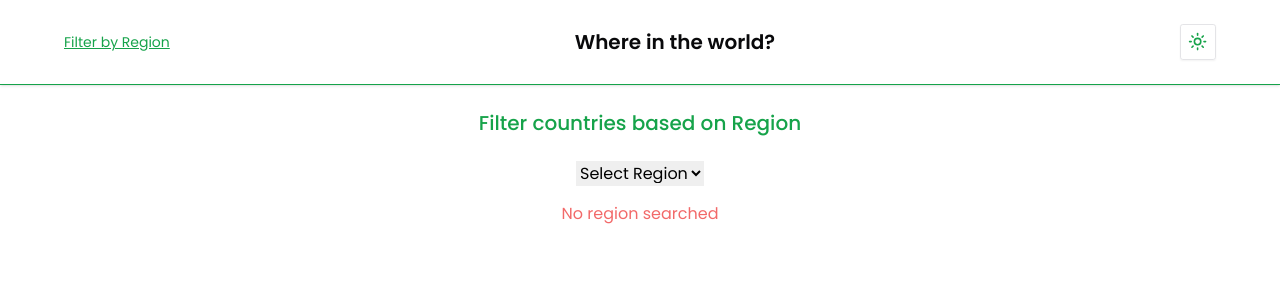
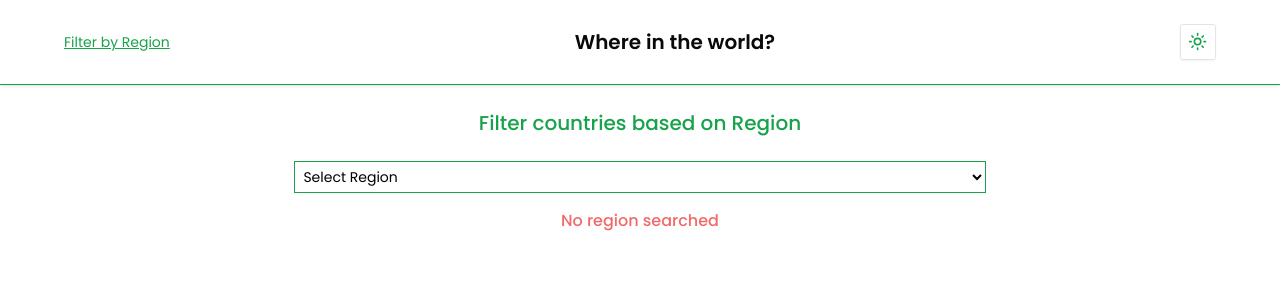
Before and after one commit to LucasAnselmoSilva12345/restCountriesInTheWorld, a React (Vite) app: page /filter-by-region in a window 1280 px wide. Shown: the top 300 px of the page. Built offline with nearby package versions, Linux system fonts and the light colour scheme.

Commit message:
Feat: RegionSelect component with styles
Signed-off-by: LucasAnselmoSilva12345 <lucasanselmodasilva02@gmail.com>

```diff
--- a/src/components/FilterCountriesByRegion.tsx
+++ b/src/components/FilterCountriesByRegion.tsx
@@ -1,5 +1,6 @@
 import { useState } from 'react';
 import { Card, CountriesCard } from './Countries/Card';
+import { RegionSelect } from './RegionSelect';
 
 interface FilterCountriesByRegionProps {
   countries: CountriesCard[];
@@ -20,21 +21,17 @@ export function FilterCountriesByRegion({
 
   return (
     <div>
-      <select id="regionSelect" onChange={handleRegionChange}>
-        <option value="">Select Region</option>
-        <option value="Africa">Africa</option>
-        <option value="Americas">Americas</option>
-        <option value="Asia">Asia</option>
-        <option value="Europe">Europe</option>
-        <option value="Oceania">Oceania</option>
-      </select>
+      <RegionSelect
+        selectedRegion={selectedRegion}
+        handleRegionChange={handleRegionChange}
+      />
 
       {selectedRegion ? (
         <div className="mt-4 grid grid-cols-1 lg:grid-cols-4 gap-8">
           <Card countries={filteredCountries} />
         </div>
       ) : (
-        <p className="text-destructive text-center opacity-80 mt-4">
+        <p className="text-destructive dark:text-red-700 text-center font-medium opacity-80 mt-4">
           No region searched
         </p>
       )}
--- /dev/null
+++ b/src/components/RegionSelect.tsx
@@ -0,0 +1,24 @@
+interface RegionSelectProps {
+  selectedRegion: string;
+  handleRegionChange: (e: React.ChangeEvent<HTMLSelectElement>) => void;
+}
+
+export function RegionSelect({
+  selectedRegion,
+  handleRegionChange,
+}: RegionSelectProps) {
+  return (
+    <select
+      className="w-3/5 p-1 text-sm bg-background border border-primary dark:text-foreground"
+      value={selectedRegion}
+      onChange={handleRegionChange}
+    >
+      <option value="">Select Region</option>
+      <option value="Africa">Africa</option>
+      <option value="Americas">Americas</option>
+      <option value="Asia">Asia</option>
+      <option value="Europe">Europe</option>
+      <option value="Oceania">Oceania</option>
+    </select>
+  );
+}
--- a/src/pages/Home.tsx
+++ b/src/pages/Home.tsx
@@ -20,6 +20,7 @@ export function Home() {
     <section className="p-6 lg:px-16">
       <Input
         type="text"
+        className="text-foreground"
         placeholder="Search countries..."
         value={search}
         onChange={handleSearch}
```
